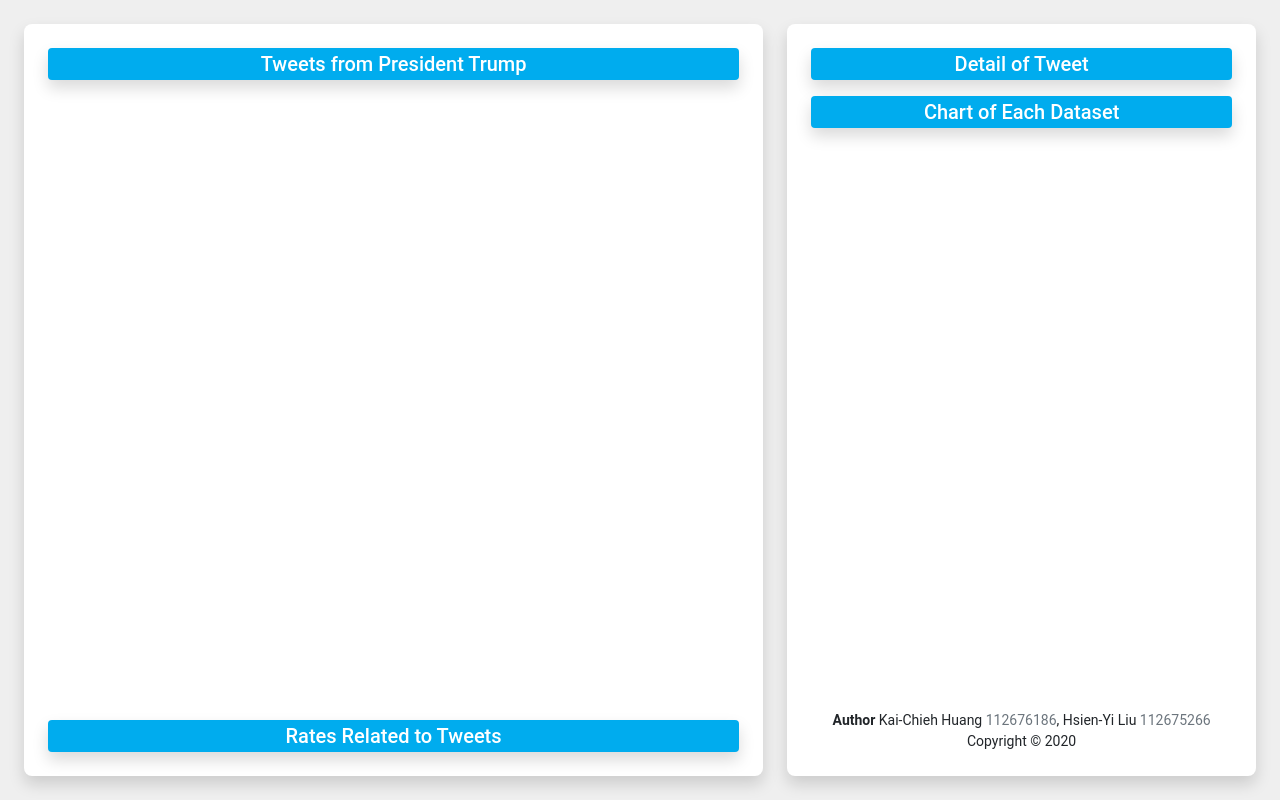
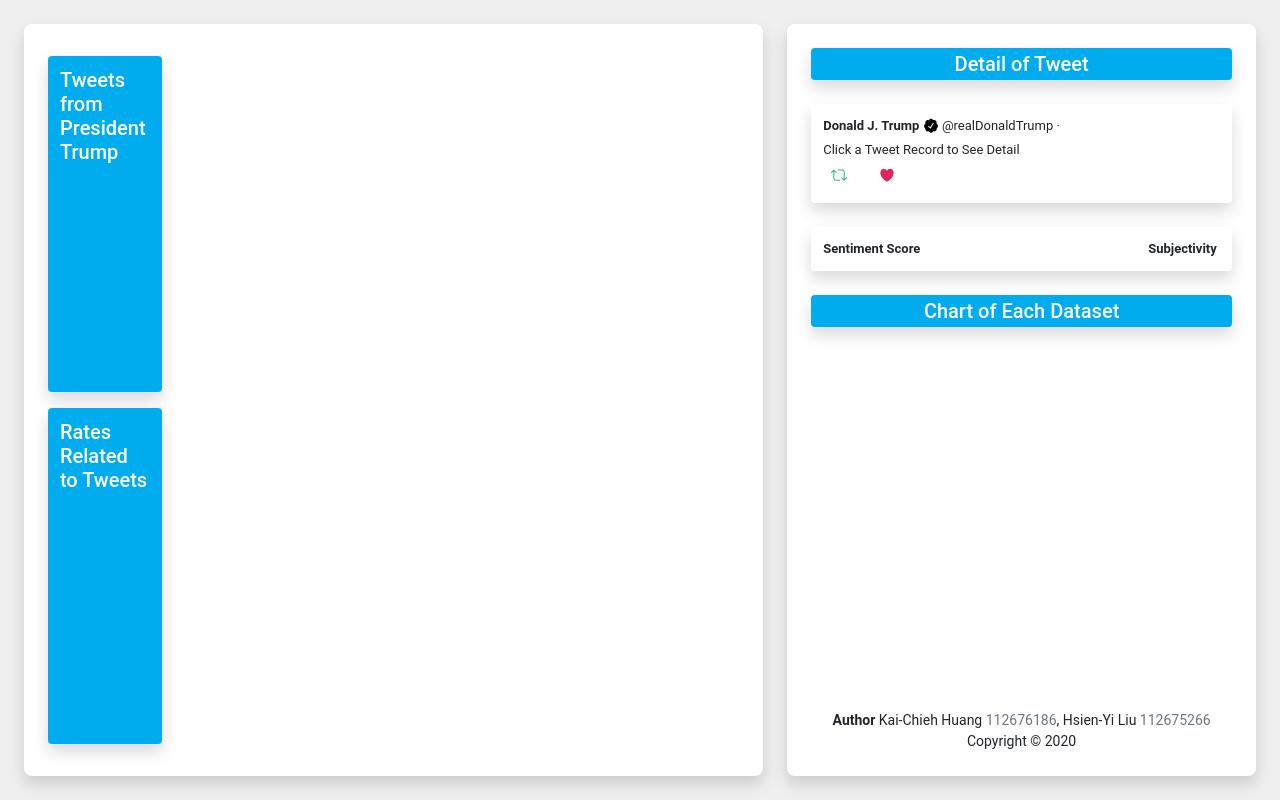
Before and after one commit to jackysiumkj/CSE564-Final-Project, a Flask app: page / in a window 1280 px wide. Run offline with Flask 2, Linux system fonts and the light colour scheme; data that the repository does not hold is empty; parts of the project's set-up code (start-up, migrations or seed data) failed here and were passed over; some libraries are stand-ins or nearby versions.

Commit message:
finish lefttop layout

```diff
--- a/app.py
+++ b/app.py
@@ -2,6 +2,7 @@ from flask import Flask, render_template, send_file, jsonify, request
 import json
 
 from tweets_handler import tweets_handler
+from oil_price_handler import oil_price_handler
 
 app = Flask(__name__)
 
@@ -16,7 +17,15 @@ def tweets():
   data = tweets.apply(lambda x: x.to_dict(orient='records'))
   return data.to_json()
 
+@app.route('/oil_prices', methods = ['GET'])
+def oil_prices():
+  global oil_prices
+
+  data = json.dumps(oil_prices.to_dict(orient='records'), indent=2)
+  return jsonify(data)
+
 if __name__ == '__main__':
   tweets = tweets_handler()
+  oil_prices = oil_price_handler()
 
   app.run(debug=True, port=3002)
--- a/src/oil_price.csv
+++ b/src/oil_price.csv
@@ -1,4 +1,4 @@
-date, value
+date,value
 1/2/15,55.38
 1/5/15,51.08
 1/6/15,50.12
--- a/static/css/main.css
+++ b/static/css/main.css
@@ -1,5 +1,9 @@
 * {
   font-family: "Roboto"
+}
+
+p {
+  font-size: 16px;
 }
 
 body {
@@ -29,10 +33,24 @@ div {
   flex-shrink: 0;
   flex-basis: 60%;
   width: 60%;
+  overflow-x: auto;
+}
+
+.left-root > div {
+  flex-direction: row;
+}
+
+.left-root > div > h5 {
+  text-align: left;
+  flex-basis: 114px;
+  flex-shrink: 0;
+  margin: 8px 0;
+  padding: 12px;
 }
 
 .right-root {
   flex-basis: 40%;
+  width: calc(40% - 24px);
 }
 
 .left-top-block {
@@ -45,6 +63,44 @@ div {
 
 .tweet-detail-block > div {
   margin: 8px 0;
+}
+
+.detail-wrap {
+  border-radius: 4px;
+  padding: 12px;
+  white-space: pre-wrap;
+  word-wrap: break-word;
+}
+
+.detail-wrap p {
+  margin: 0;
+  font-size: 13px;
+}
+
+#verified-svg {
+  width: 16px;
+}
+
+.tweet-svg {
+  width: 16px;
+  margin: 8px;
+}
+
+#tweet-date {
+  color: #6e767d;
+}
+
+#retweet-svg {
+  fill: #17bf63;
+}
+
+#like-svg {
+  fill: #e0245e;
+}
+
+#tweet-content {
+  font-size: 13px;
+  margin: 0;
 }
 
 .more-block {
@@ -71,8 +127,6 @@ div {
 .svg-wrap-div {
   flex: 1;
   flex-shrink: 0;
-  margin: 8px 0;
-  overflow-x: auto;
 }
 
 .svg {
@@ -83,11 +137,19 @@ div {
 #tooltip-div {
   z-index: 999;
   position: absolute;
-  top: 120px;
-  width: 60vw;
-  padding: 16px 32px;
-  border-radius: 16px;
+  width: 300px;
+  max-height: 160px;
+  padding: 2px;
+  background: #15181c;
+  color: #fff;
   pointer-events: none;
-  display: none;
-  opacity: 0;
+  border-radius: 4px;
+  padding: 16px;
+  white-space: pre-wrap;
+  word-wrap: break-word;
 }
+
+#tooltip-content {
+  margin: 0;
+  font-size: 13px;
+}
--- a/static/js/main_script.js
+++ b/static/js/main_script.js
@@ -14,8 +14,12 @@ const prepare_data = async () => {
   relatedRatesWrap.addEventListener('scroll', () => { tweetsWrap.scrollLeft = relatedRatesWrap.scrollLeft; }, false);
 
   try {
-    const res = await fetch('/tweets');
-    rawTweets = await res.json();
+    const tweetsRes = await fetch('/tweets');
+    rawTweets = await tweetsRes.json();
+
+    const oilPriceRes = await fetch('/oil_prices');
+    rawOilPrices = JSON.parse(await oilPriceRes.json());
+
     draw_tweets();
     draw_related_rates();
 
--- a/static/js/related_rates_plot.js
+++ b/static/js/related_rates_plot.js
@@ -1,4 +1,6 @@
 const draw_related_rates = () => {
+
+  console.log(rawOilPrices);
 
   let dates = _.keys(rawTweets);
   let groupedTweets = _.values(rawTweets);
--- a/static/js/tweet_plot.js
+++ b/static/js/tweet_plot.js
@@ -3,13 +3,11 @@ const draw_tweets = () => {
   let dates = _.keys(rawTweets);
   let groupedTweets = _.values(rawTweets);
 
-  console.log(groupedTweets);
-
   // d3.select('#tweets-svg').selectAll('*').remove();
   const margin = {
-    top: 16,
+    top: 4,
     right: 32,
-    bottom: 48,
+    bottom: 4,
     left: 32
   };
 
@@ -36,43 +34,68 @@ const draw_tweets = () => {
     .domain([0, _.max(_.map(groupedTweets, tweets => _.size(tweets)))])
     .range([height, 0]);
 
-  let xAxis = g => g.call(d3.axisBottom(x));
+  // let xAxis = g => g.call(d3.axisBottom(x));
   let yAxis = g => g.call(d3.axisLeft(y));
 
-  svg.append('g')
-    .selectAll('g.tweet')
+  let stackBars = svg.selectAll('g.tweet')
     .data(groupedTweets)
     .enter()
-  .append('rect')
-    .attr('class', 'bar')
-    // .attr('cursor', disableOnClick ? 'auto' : 'pointer')
-    // .attr('x', (d, i) => x(dates[i]))
-    // .attr('y', d => y(_.size(d)))
-    .attr('fill', '#00acee')
-    // .attr('width', x.bandwidth())
-    // .attr('height', d => height - y(_.size(d)))
-    .selectAll('g')
-  .data(d => d)
+  .append('g')
+    .attr('class', 'g');
+    // .attr('transform', function(d) { return "translate(" + x0(d.State) + ",0)"; });
+
+  stackBars.selectAll('rect')
+    .data(d => d)
     .enter()
   .append('rect')
-    .attr('x', function(d) { return x(d.x); })
-    .attr('y', function(d) { return y(d.y0 + d.y); })
-    .attr('height', function(d) { return y(d.y0) - y(d.y0 + d.y); })
-    .attr('width', x.rangeBand());
-    // .on('mouseover', mouseoverBarHandler)
-    // .on('mouseout', mouseoutBarHandler)
-    // .on('click', disableOnClick ? null : barOnClickHandler);
+    .attr('cursor', 'pointer')
+    .attr('x', (d, i) => x(d.date))
+    .attr('y', (d, i) => y(i + 1) + 0.5)
+    .attr('width', x.bandwidth())
+    .attr('height', (d, i) => y(i) - y(i + 1) - 1)
+    .style('fill', '#00acee')
+    .attr('data-toggle', 'popover')
+    .attr('title', 'hover')
+    .attr('trigger', 'hover')
+    .attr('content', 'content')
+    .on('mouseover', blockMouseoverHandler)
+    .on('mouseout', blockMouseoutHandler)
+    .on('click', blockOnClickHandler);
 
-  svg.append('g')
-    .attr('class', 'x-axis')
-    .attr('transform', 'translate(0,' + height + ')')
-    .call(xAxis)
-  .selectAll('text')
-    .attr('y', 8)
-    .attr('x', -8)
-    .attr('dy', '.35em')
-    .attr('transform', 'rotate(-60)')
-    .attr('text-anchor', 'end');
+  // svg.append('g')
+  //   .selectAll('g.tweet')
+  //   .data(groupedTweets)
+  //   .enter()
+  // .append('g')
+  //   .attr('class', 'bars')
+  //   // .attr('cursor', disableOnClick ? 'auto' : 'pointer')
+  //   // .attr('x', (d, i) => x(dates[i]))
+  //   // .attr('y', d => y(_.size(d)))
+  //   .attr('fill', '#00acee')
+  //   // .attr('width', x.bandwidth())
+  //   // .attr('height', d => height - y(_.size(d)))
+  //   .selectAll('g')
+  // .data(d => d)
+  //   .enter()
+  // .append('rect')
+  //   .attr('x', function(d) { return x(d.x); })
+  //   .attr('y', function(d) { return y(d.y0 + d.y); })
+  //   .attr('height', function(d) { return y(d.y0) - y(d.y0 + d.y); })
+  //   .attr('width', x.rangeBand());
+  //   // .on('mouseover', mouseoverBarHandler)
+  //   // .on('mouseout', mouseoutBarHandler)
+  //   // .on('click', disableOnClick ? null : barOnClickHandler);
+
+  // svg.append('g')
+  //   .attr('class', 'x-axis')
+  //   .attr('transform', 'translate(0,' + height + ')')
+  //   .call(xAxis)
+  // .selectAll('text')
+  //   .attr('y', 8)
+  //   .attr('x', -8)
+  //   .attr('dy', '.35em')
+  //   .attr('transform', 'rotate(-60)')
+  //   .attr('text-anchor', 'end');
 
   svg.append('g')
     .attr('class', 'y')
@@ -86,7 +109,54 @@ const draw_tweets = () => {
     .attr('font-weight', 'bold')
     .attr('text-anchor', 'end')
     .attr('transform', 'rotate(-90)')
-    .text('Arrest Amount');
+    .text('Number of Tweets');
 
-  svg.selectAll('.y').transition().duration(500).delay(500).style('opacity','1');
+  svg.selectAll('.y')
+    .transition()
+    .duration(500)
+    .delay(500)
+    .style('opacity','1');
+
+  function blockMouseoverHandler(tweet) {
+    d3.select(this)
+      .transition()
+      .duration(100)
+      .style('fill', '#0180b1')
+      .attr('stroke', '#0180b1');
+
+    d3.select('#tooltip-div')
+      .transition()
+      .duration(200)
+      .style('opacity', .9);
+
+    d3.select('#tooltip-div')
+      .style('left', (d3.event.pageX + 24) + 'px')
+      .style('top', (d3.event.pageY - 24) + 'px');
+
+    document.getElementById('tooltip-content').innerHTML = tweet.content;
+  }
+
+  function blockMouseoutHandler(tweet) {
+    d3.select(this)
+      .transition()
+      .duration(100)
+      .style('fill', '#00acee')
+      .attr('stroke', 'none');
+
+    d3.select('#tooltip-div')
+      .transition()
+      .duration(200)
+      .style('opacity', 0);
+  }
+
+  function blockOnClickHandler(tweet) {
+    document.getElementById('tweet-date').innerHTML = tweet.date;
+    document.getElementById('tweet-content').innerHTML = tweet.content;
+    document.getElementById('tweet-retweets').innerHTML = tweet.retweets;
+    document.getElementById('tweet-favorites').innerHTML = tweet.favorites;
+    document.getElementById('tweet-sentiment').innerHTML = tweet.Sentiment;
+    document.getElementById('tweet-subjectivity').innerHTML = tweet.Subjectivity;
+
+    console.log(tweet);
+  }
 }
--- a/templates/index.html
+++ b/templates/index.html
@@ -17,17 +17,44 @@
       </div>
     </div>
     <div class="left-bottom-block">
+      <h5 class="subtitle">Rates Related to Tweets</h5>
       <div class="svg-wrap-div" id="related-rates-wrap">
         <svg class="svg" id="related-rates-svg"></svg>
       </div>
-      <h5 class="subtitle">Rates Related to Tweets</h5>
     </div>
   </div>
   <div class="root right-root shadow">
     <div class="tweet-detail-block">
       <h5 class="subtitle">Detail of Tweet</h5>
       <div>
-
+        <div class="flex-row justify-content-end mt-2">
+          <h6 class="text-muted" ></h6>
+        </div>
+        <div class="detail-wrap shadow">
+          <div class="flex-row mb-1">
+            <p><strong>Donald J. Trump</strong> </p>
+            <svg viewBox="0 0 24 24" id="verified-svg"><g><path d="M22.5 12.5c0-1.58-.875-2.95-2.148-3.6.154-.435.238-.905.238-1.4 0-2.21-1.71-3.998-3.818-3.998-.47 0-.92.084-1.336.25C14.818 2.415 13.51 1.5 12 1.5s-2.816.917-3.437 2.25c-.415-.165-.866-.25-1.336-.25-2.11 0-3.818 1.79-3.818 4 0 .494.083.964.237 1.4-1.272.65-2.147 2.018-2.147 3.6 0 1.495.782 2.798 1.942 3.486-.02.17-.032.34-.032.514 0 2.21 1.708 4 3.818 4 .47 0 .92-.086 1.335-.25.62 1.334 1.926 2.25 3.437 2.25 1.512 0 2.818-.916 3.437-2.25.415.163.865.248 1.336.248 2.11 0 3.818-1.79 3.818-4 0-.174-.012-.344-.033-.513 1.158-.687 1.943-1.99 1.943-3.484zm-6.616-3.334l-4.334 6.5c-.145.217-.382.334-.625.334-.143 0-.288-.04-.416-.126l-.115-.094-2.415-2.415c-.293-.293-.293-.768 0-1.06s.768-.294 1.06 0l1.77 1.767 3.825-5.74c.23-.345.696-.436 1.04-.207.346.23.44.696.21 1.04z"></path></g></svg>
+            <p> @realDonaldTrump · </p>
+            <p id="tweet-date"></p>
+          </div>
+          <p id="tweet-content">Click a Tweet Record to See Detail</p>
+          <div class="flex-row align-items-center">
+            <svg viewBox="0 0 24 24" class="tweet-svg" id="retweet-svg"><g><path d="M23.77 15.67c-.292-.293-.767-.293-1.06 0l-2.22 2.22V7.65c0-2.068-1.683-3.75-3.75-3.75h-5.85c-.414 0-.75.336-.75.75s.336.75.75.75h5.85c1.24 0 2.25 1.01 2.25 2.25v10.24l-2.22-2.22c-.293-.293-.768-.293-1.06 0s-.294.768 0 1.06l3.5 3.5c.145.147.337.22.53.22s.383-.072.53-.22l3.5-3.5c.294-.292.294-.767 0-1.06zm-10.66 3.28H7.26c-1.24 0-2.25-1.01-2.25-2.25V6.46l2.22 2.22c.148.147.34.22.532.22s.384-.073.53-.22c.293-.293.293-.768 0-1.06l-3.5-3.5c-.293-.294-.768-.294-1.06 0l-3.5 3.5c-.294.292-.294.767 0 1.06s.767.293 1.06 0l2.22-2.22V16.7c0 2.068 1.683 3.75 3.75 3.75h5.85c.414 0 .75-.336.75-.75s-.337-.75-.75-.75z"></path></g></svg>
+            <p id="tweet-retweets"></p>
+            <svg viewBox="0 0 24 24" class="tweet-svg ml-4" id="like-svg"><g><path d="M12 21.638h-.014C9.403 21.59 1.95 14.856 1.95 8.478c0-3.064 2.525-5.754 5.403-5.754 2.29 0 3.83 1.58 4.646 2.73.814-1.148 2.354-2.73 4.645-2.73 2.88 0 5.404 2.69 5.404 5.755 0 6.376-7.454 13.11-10.037 13.157H12z"></path></g></svg>
+            <p id="tweet-favorites"></p>
+          </div>
+        </div>
+        <div class="detail-wrap flex-row shadow mt-4 mb-3 justify-content-between">
+          <div class="flex-row">
+            <p><strong>Sentiment Score</strong> </p>
+            <p id="tweet-sentiment"></p>
+          </div>
+          <div class="flex-row">
+            <p><strong>Subjectivity</strong> </p>
+            <p id="tweet-subjectivity"></p>
+          </div>
+        </div>
       </div>
     </div>
     <div class="more-block">
@@ -39,8 +66,9 @@
       <p>Copyright © 2020</p>
     </div>
   </div>
+  <div id="tooltip-div" class="shadow" style="opacity: 0;">
+    <p id="tooltip-content"></p>
   </div>
-  <hr id="divider" />
   <!-- <div id="_spinner" class="spinner-grow" role="status" style="display: none;"></div> -->
   <!-- <svg id="chart" ></svg> -->
   <script>
```
Also changed, not shown: data_reduction.py (deleted, +0 -50 lines), data_sampling.py (deleted, +0 -13 lines), elbow_method.py (deleted, +0 -42 lines), mds_handler.py (deleted, +0 -34 lines), oil_price_handler.py (added, +8 -0 lines), pca_reduction.py (deleted, +0 -54 lines).
